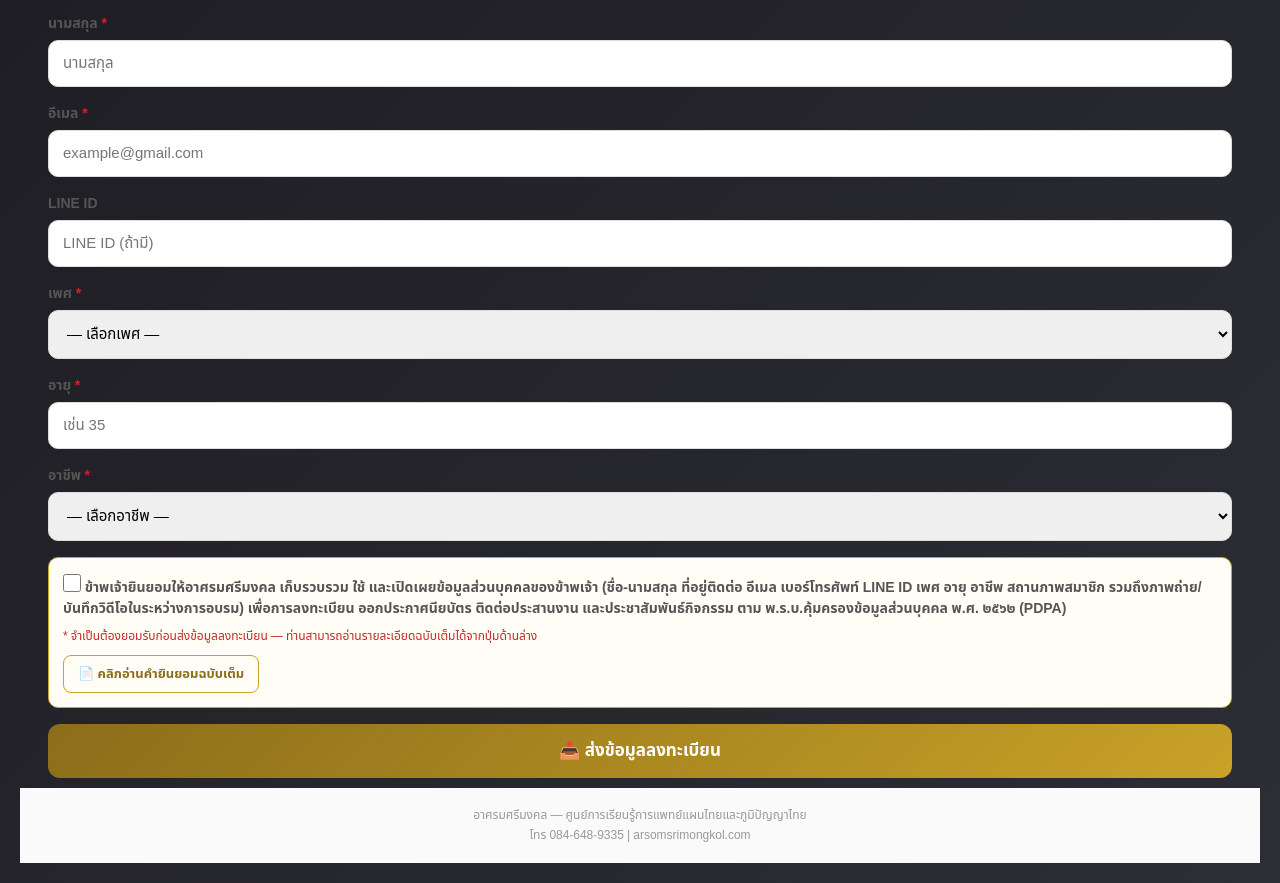
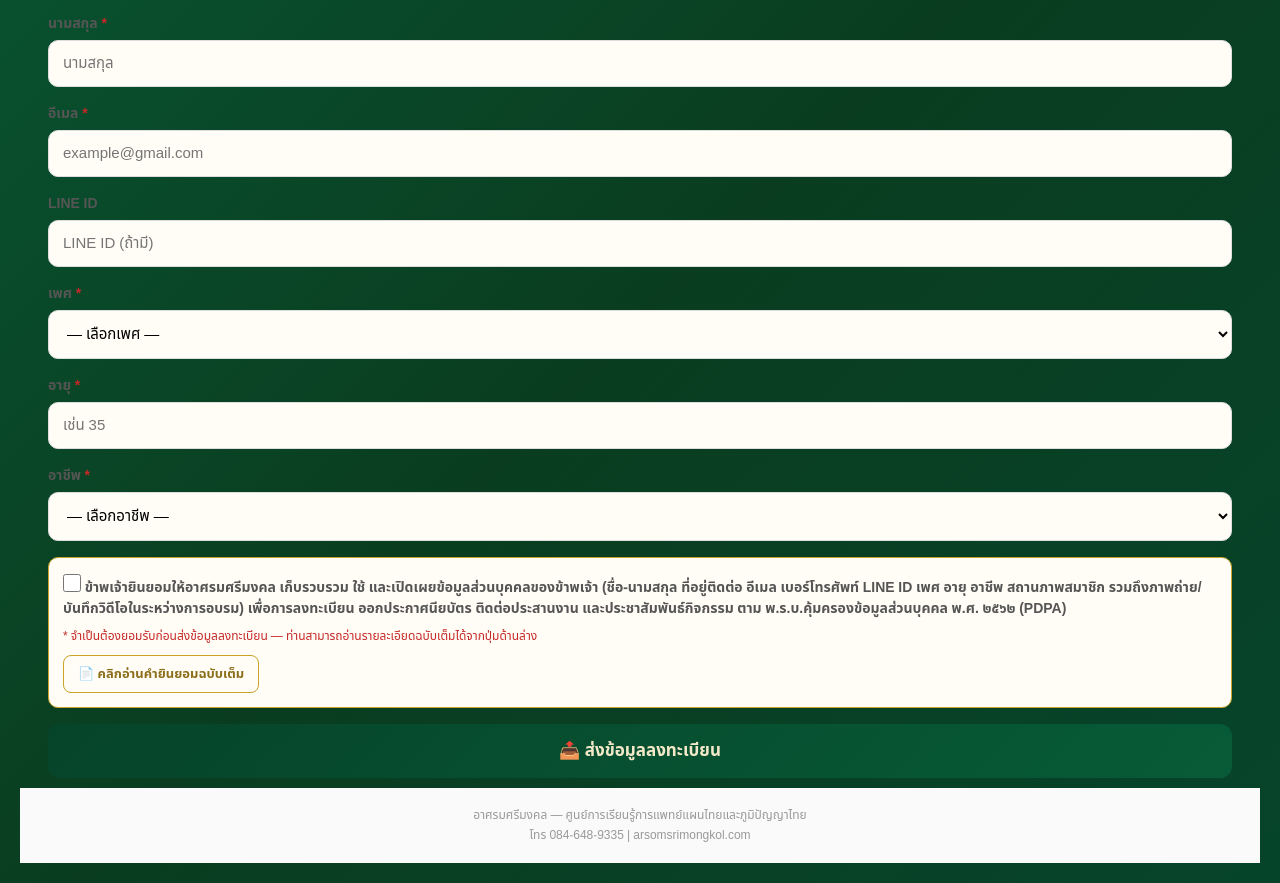
Before and after one commit to parinyaparsitsilsiri-sketch/jaturathat-registration, a plain HTML site: page jatu3/index.html in a window 1280 px wide. Shown: the part 527-1410 px from the top of the page. Drawn offline with Linux system fonts and the light colour scheme.

Commit message:
จตุรธาตุ 23-24: เปลี่ยนธีมเป็นเขียวเข้ม CI #075B36

```diff
--- a/jatu3/style.css
+++ b/jatu3/style.css
@@ -3,7 +3,7 @@
 
 body {
   font-family: 'Sarabun', 'Noto Sans Thai', sans-serif;
-  background: linear-gradient(135deg, #1a1a1f 0%, #2d2d35 100%);
+  background: linear-gradient(135deg, #075B36 0%, #0a3d20 55%, #06442a 100%);
   min-height: 100vh;
   padding: 20px;
   color: #eee;
@@ -76,7 +76,7 @@ form { padding: 24px 28px 10px; }
 .submit-btn {
   width: 100%;
   padding: 14px;
-  background: linear-gradient(135deg, #8c6e1a, #c9a227);
+  background: linear-gradient(135deg, #06442a, #075B36);
   color: #fff;
   border: none;
   border-radius: 12px;
@@ -303,3 +303,23 @@ form { padding: 24px 28px 10px; }
   color: #999;
   line-height: 1.6;
 }
+
+/* ===== ธีม CI อาศรมศรีมงคล - การแพทย์แผนไทย ===== */
+body {
+  background: linear-gradient(135deg, #075B36 0%, #0a3d20 55%, #06442a 100%);
+  color: #F3E8C8;
+}
+body .container { max-width: 560px; }
+.header { border-bottom: 2px solid rgba(201,162,39,.35); }
+.status.success { background: rgba(47,143,69,.18); border-color: #2F8F45; color: #b8f0c6; }
+.status.error { background: rgba(229,37,42,.16); border-color: #E5252A; color: #ffc9c9; }
+input, select, textarea {
+  background: #fffdf5;
+  border-color: #C9A227;
+}
+input:focus, select:focus, textarea:focus {
+  border-color: #2F8F45;
+  box-shadow: 0 0 0 3px rgba(47,143,69,.22);
+}
+.submit-btn { background: linear-gradient(135deg, #06442a, #075B36); color: #F3E8C8; }
+.submit-btn:hover { box-shadow: 0 6px 20px rgba(47,143,69,.4); }
```
Also changed, not shown: jatu3/success.html (+21 -0 lines).
